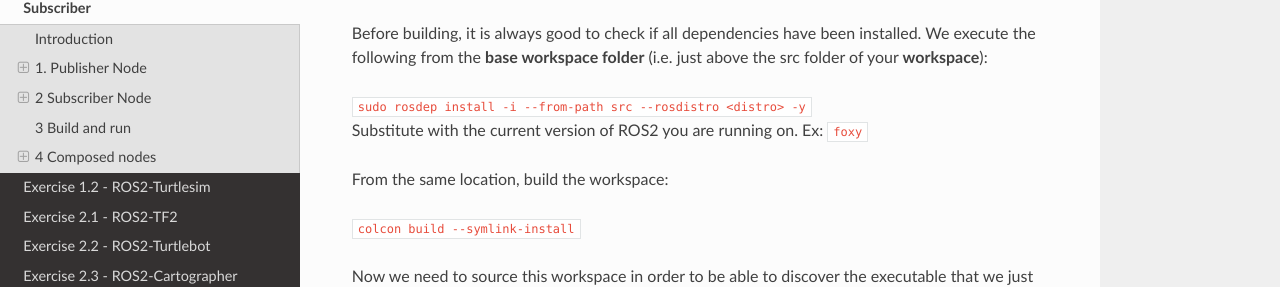
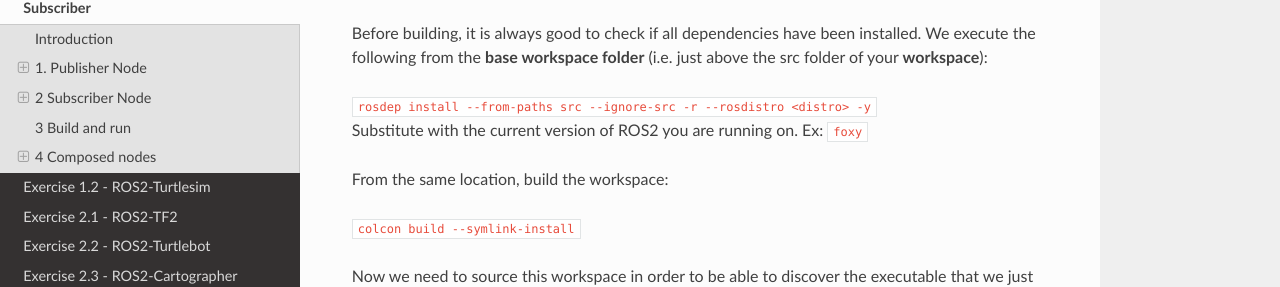
Before and after one commit to ros-industrial/ros2_i_training, a Sphinx documentation site: the page built from workshop/source/_source/basics/ROS2-Simple-Publisher-Subscriber.md, in a window 1280 px wide and 900 px high, scrolled down 6432 px. Shown: the part 160-447 px from the top of the window. Built offline with Sphinx 7.4.7 and the Read the Docs theme 2.0.0, drawn with Linux system fonts in a browser that asks for light colours.

Commit message:
Update ROS2-Simple-Publisher-Subscriber.md

```diff
--- a/workshop/source/_source/basics/ROS2-Simple-Publisher-Subscriber.md
+++ b/workshop/source/_source/basics/ROS2-Simple-Publisher-Subscriber.md
@@ -267,7 +267,7 @@ entry_points={
 
 Before building, it is always good to check if all dependencies have been installed. We execute the following from the **base workspace folder** (i.e. just above the src folder of your **workspace**):
 
-`sudo rosdep install -i --from-path src --rosdistro <distro> -y`
+`rosdep install --from-paths src --ignore-src -r --rosdistro <distro> -y`
 Substitute <distro> with the current version of ROS2 you are running on. Ex: `foxy`
 
 From the same location, build the workspace:
```
